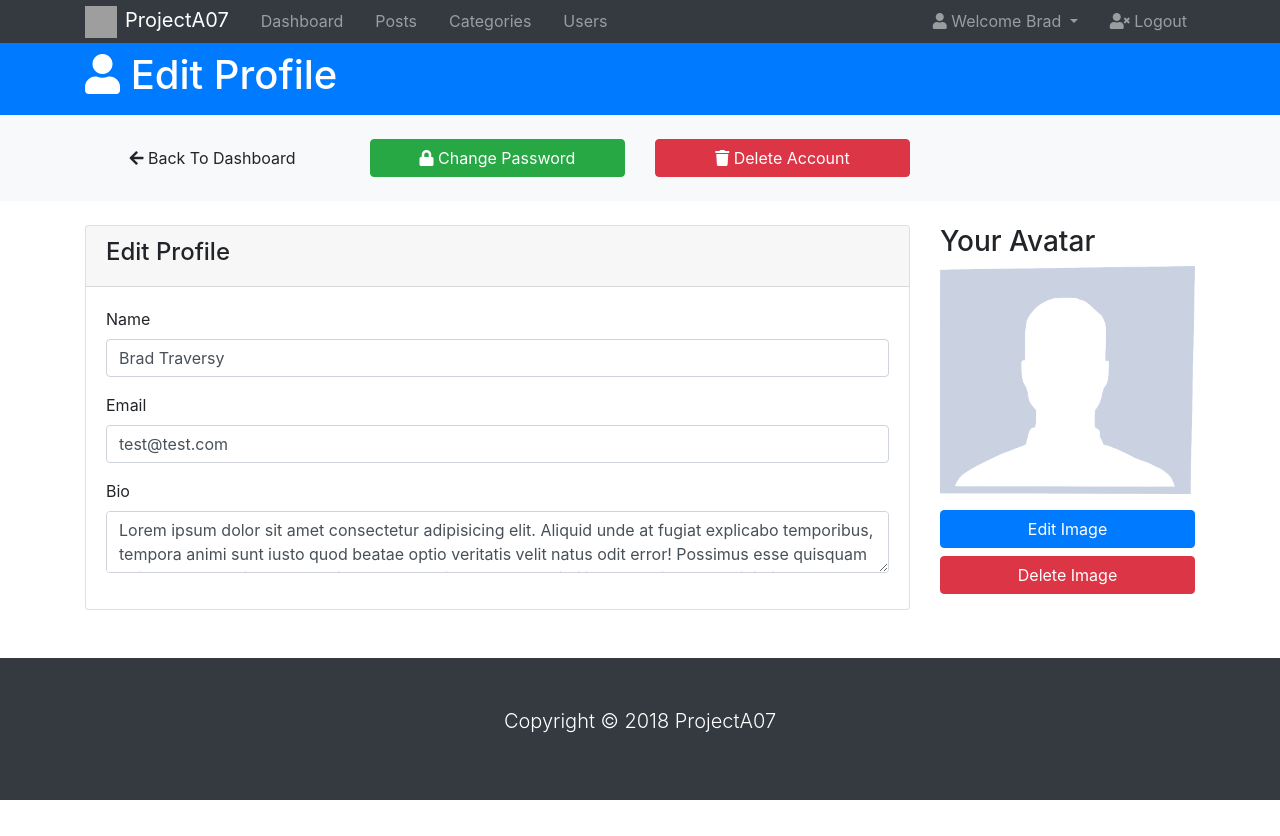
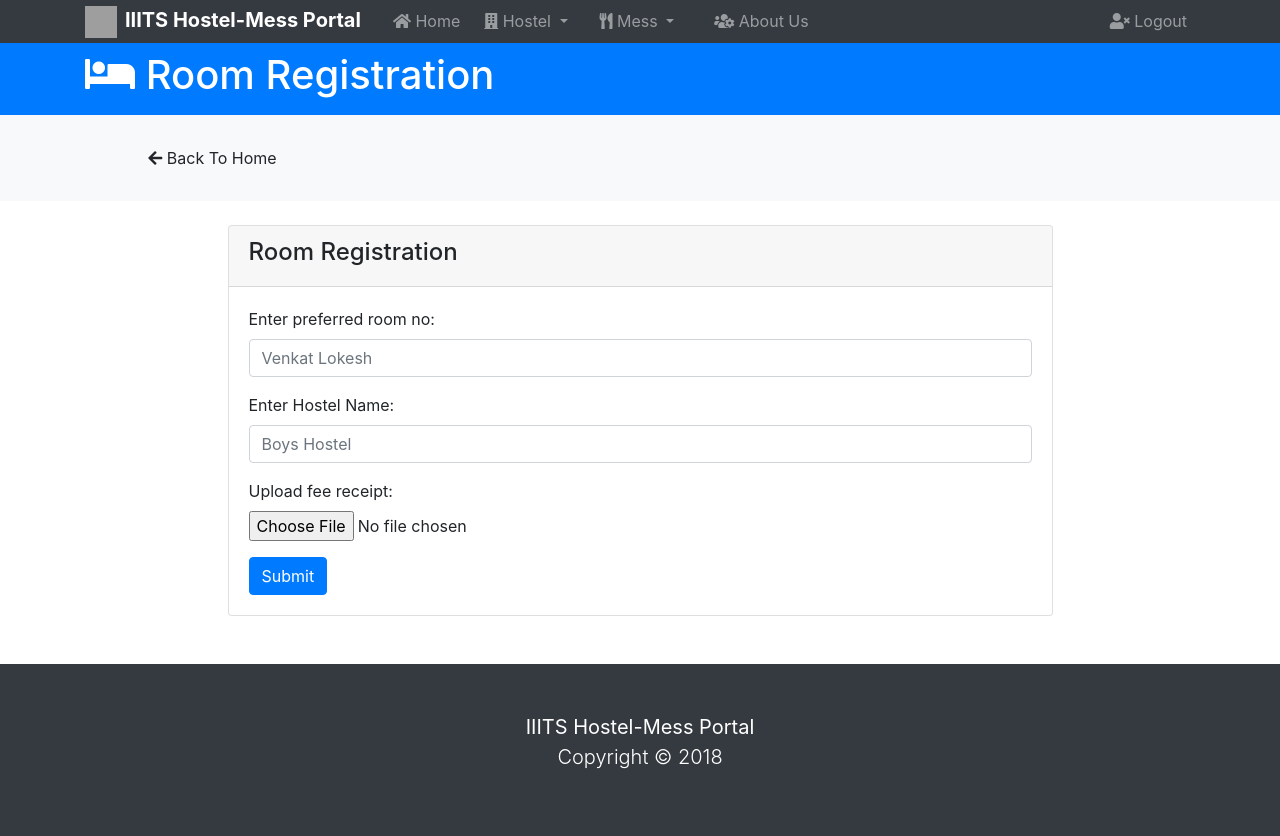
Before and after one commit to rahulk16/ASE-Frontend, a plain HTML site: page roomregistration.html in a window 1280 px wide. Before the commit the page ends 800 px from the top, so only its background shows below. Drawn offline with nearby package versions, Linux system fonts and the light colour scheme; grey boxes are pictures that could not be loaded; a script that the page names is missing.

Commit message:
room registration

```diff
--- a/profile.html
+++ b/roomregistration.html
@@ -10,34 +10,63 @@
   <link rel="stylesheet" href="https://stackpath.bootstrapcdn.com/bootstrap/4.1.1/css/bootstrap.min.css" integrity="sha384-WskhaSGFgHYWDcbwN70/dfYBj47jz9qbsMId/iRN3ewGhXQFZCSftd1LZCfmhktB"
     crossorigin="anonymous">
   <link rel="stylesheet" href="css/style.css">
-  <title>A07 Frontend</title>
+  <title>Room Registration</title>
 </head>
 
 <body>
   <nav class="navbar navbar-expand-sm navbar-dark bg-dark p-0">
     <div class="container">
-      <a href="index.html" class="navbar-brand"> <img src="https://upload.wikimedia.org/wikipedia/en/thumb/4/49/IIIT_Sri_City_Logo.png/220px-IIIT_Sri_City_Logo.png" style="width: 32px; height: 32px; margin-right: 8px;">ProjectA07</a>
+      <a href="index.html" class="navbar-brand"> <img src="https://upload.wikimedia.org/wikipedia/en/thumb/4/49/IIIT_Sri_City_Logo.png/220px-IIIT_Sri_City_Logo.png" style="width: 32px; height: 32px; margin-right: 8px;"><b>IIITS Hostel-Mess Portal</b></a>
       <button class="navbar-toggler" data-toggle="collapse" data-target="#navbarCollapse">
         <span class="navbar-toggler-icon"></span>
       </button>
       <div class="collapse navbar-collapse" id="navbarCollapse">
         <ul class="navbar-nav">
           <li class="nav-item px-2">
-            <a href="index.html" class="nav-link">Dashboard</a>
+            <a href="index.html" class="nav-link"><i class="fas fa-home"></i> Home</a>
+          </li>
+          <li class="nav-item dropdown mr-3">
+            <a href="#" class="nav-link dropdown-toggle" data-toggle="dropdown">
+              <i class="fa fa-building"></i> Hostel
+            </a>
+            <div class="dropdown-menu">
+              <a href="roomregistration.html" class="dropdown-item">
+                <i class="fa fa-bed"></i> Room Registration
+              </a>
+              <a href="settings.html" class="dropdown-item">
+                <i class="fas fa-sign-out-alt"></i> Hostel Leave
+              </a>
+              <a href="settings.html" class="dropdown-item">
+                <i class="far fa-comments"></i> Hostel Complaint
+              </a>
+              <a href="settings.html" class="dropdown-item">
+                <i class="fas fa-users"></i> Guest Entry
+              </a>
+            </div>
+          </li>
+          <li class="nav-item dropdown mr-3">
+            <a href="#" class="nav-link dropdown-toggle" data-toggle="dropdown">
+              <i class="fas fa-utensils"></i> Mess
+            </a>
+            <div class="dropdown-menu">
+              <a href="profile.html" class="dropdown-item">
+                <i class="fab fa-elementor"></i> Mess Menu
+              </a>
+              <a href="settings.html" class="dropdown-item">
+                <i class="far fa-comments"></i> Mess Complaint
+              </a>
+              <a href="settings.html" class="dropdown-item">
+                <i class="fas fa-rupee-sign"></i> Mess Refund
+              </a>
+            </div>
           </li>
           <li class="nav-item px-2">
-            <a href="posts.html" class="nav-link">Posts</a>
-          </li>
-          <li class="nav-item px-2">
-            <a href="categories.html" class="nav-link">Categories</a>
-          </li>
-          <li class="nav-item px-2">
-            <a href="users.html" class="nav-link">Users</a>
+            <a href="users.html" class="nav-link"><i class="fas fa-users-cog"></i> About Us</a>
           </li>
         </ul>
 
         <ul class="navbar-nav ml-auto">
-          <li class="nav-item dropdown mr-3">
+          <!-- <li class="nav-item dropdown mr-3">
             <a href="#" class="nav-link dropdown-toggle" data-toggle="dropdown">
               <i class="fas fa-user"></i> Welcome Brad
             </a>
@@ -49,7 +78,7 @@
                 <i class="fas fa-cog"></i> Settings
               </a>
             </div>
-          </li>
+          </li> -->
           <li class="nav-item">
             <a href="login.html" class="nav-link">
               <i class="fas fa-user-times"></i> Logout
@@ -66,7 +95,7 @@
       <div class="row">
         <div class="col-md-6">
           <h1>
-            <i class="fas fa-user"></i> Edit Profile</h1>
+            <i class="fas fa-bed"></i> Room Registration</h1>
         </div>
       </div>
     </div>
@@ -78,10 +107,10 @@
       <div class="row">
         <div class="col-md-3">
           <a href="index.html" class="btn btn-light btn-block">
-            <i class="fas fa-arrow-left"></i> Back To Dashboard
+            <i class="fas fa-arrow-left"></i> Back To Home
           </a>
         </div>
-        <div class="col-md-3">
+        <!-- <div class="col-md-3">
           <a href="#" class="btn btn-success btn-block">
             <i class="fas fa-lock"></i> Change Password
           </a>
@@ -90,7 +119,7 @@
           <a href="#" class="btn btn-danger btn-block">
             <i class="fas fa-trash"></i> Delete Account
           </a>
-        </div>
+        </div> -->
       </div>
     </div>
   </section>
@@ -99,35 +128,37 @@
   <section id="profile">
     <div class="container">
       <div class="row">
-        <div class="col-md-9">
+        <div class="col-md-9 mx-auto">
           <div class="card">
             <div class="card-header">
-              <h4>Edit Profile</h4>
+              <h4>Room Registration</h4>
             </div>
             <div class="card-body">
               <form>
                 <div class="form-group">
-                  <label for="name">Name</label>
-                  <input type="text" class="form-control" value="Brad Traversy">
+                  <label for="room">Enter preferred room no:</label>
+                  <input type="text" class="form-control" placeholder="Venkat Lokesh" required>
                 </div>
                 <div class="form-group">
-                  <label for="email">Email</label>
-                  <input type="email" class="form-control" value="test@test.com">
+                  <label for="hostel">Enter Hostel Name:</label>
+                  <input type="text" class="form-control" placeholder="Boys Hostel" required>
                 </div>
                 <div class="form-group">
-                  <label for="bio">Bio</label>
-                  <textarea class="form-control" name="editor1">Lorem ipsum dolor sit amet consectetur adipisicing elit. Aliquid unde at fugiat explicabo temporibus, tempora animi sunt iusto quod beatae optio veritatis velit natus odit error! Possimus esse quisquam quibusdam eveniet autem! Minus dolore quisquam nemo similique doloribus perspiciatis tempore.</textarea>
+                  <label for="fee">Upload fee receipt:</label>
+                  <fieldset><input type="file" name="fee_proof" accept="pdf/*" required></fieldset>
+                  <!-- <textarea class="form-control" name="editor1">Lorem ipsum dolor sit amet consectetur adipisicing elit. Aliquid unde at fugiat explicabo temporibus, tempora animi sunt iusto quod beatae optio veritatis velit natus odit error! Possimus esse quisquam quibusdam eveniet autem! Minus dolore quisquam nemo similique doloribus perspiciatis tempore.</textarea> -->
                 </div>
+                <button type="submit" class="btn btn-primary">Submit</button>
               </form>
             </div>
           </div>
         </div>
-        <div class="col-md-3">
+        <!-- <div class="col-md-3">
           <h3>Your Avatar</h3>
           <img src="img/avatar.png" alt="" class="d-block img-fluid mb-3">
           <button class="btn btn-primary btn-block">Edit Image</button>
           <button class="btn btn-danger btn-block">Delete Image</button>
-        </div>
+        </div> -->
       </div>
     </div>
   </section>
@@ -138,9 +169,9 @@
       <div class="row">
         <div class="col">
           <p class="lead text-center">
+            <b>IIITS Hostel-Mess Portal</b><br>
             Copyright &copy;
             <span id="year"></span>
-            ProjectA07
           </p>
         </div>
       </div>
```
Also changed, not shown: index.html (+1 -1 lines).
